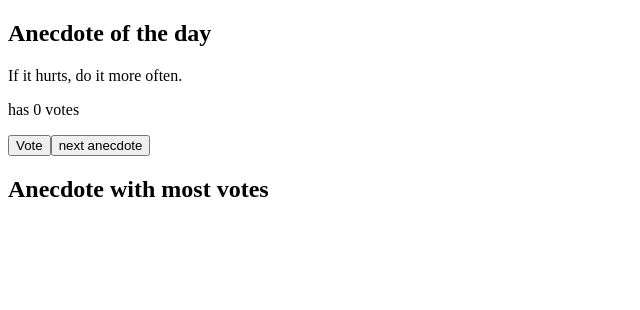
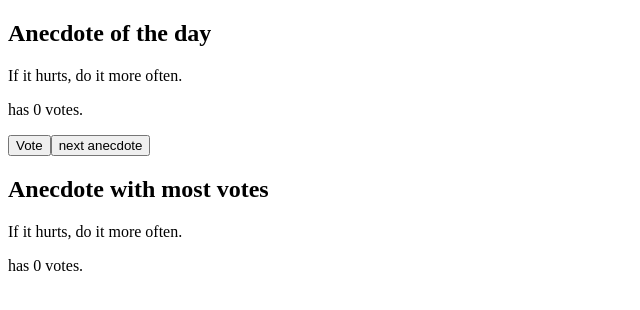
Before and after one commit to dilippoudel/Mooc, a React (Create React App) app: page / in a window 1280 px wide. Shown: the top 310 px of the page, without its empty margins (0-640 px from the left). Built offline with nearby package versions, Linux system fonts and the light colour scheme.

Commit message:
Added Most voted Anecdote functionality

```diff
--- a/src/App.js
+++ b/src/App.js
@@ -1,7 +1,14 @@
 import { useState } from 'react'
 const Heading = ({ text }) => <h2>{text}</h2>
 const Button = ({ text, onClick }) => <button onClick={onClick}>{text}</button>
-
+const Statement = ({ votes, text }) => {
+  return (
+    <div>
+      <p>{text}</p>
+      <p>has {votes} votes.</p>
+    </div>
+  )
+}
 const App = () => {
   const anecdotes = [
     'If it hurts, do it more often.',
@@ -15,6 +22,7 @@ const App = () => {
 
   const [selected, setSelected] = useState(0)
   const [voteCount, setVoteCount] = useState([0, 0, 0, 0, 0, 0, 0])
+
   const nextAnecdoteHandler = () => {
     let random = Math.floor(Math.random() * anecdotes.length + 1)
     setSelected(random - 1)
@@ -25,17 +33,21 @@ const App = () => {
     newCount[selected] += 1
     setVoteCount(newCount)
   }
+
   return (
     <div>
       <Heading text="Anecdote of the day" />
-      {anecdotes[selected]}
-      <p>has {voteCount[selected]} votes</p>
+      <Statement text={anecdotes[selected]} votes={voteCount[selected]} />
       <div>
         <Button onClick={voteCountHandler} text="Vote" />
         <Button onClick={nextAnecdoteHandler} text="next anecdote" />
       </div>
       <div>
         <Heading text="Anecdote with most votes" />
+        <Statement
+          votes={Math.max(...voteCount)}
+          text={anecdotes[voteCount.indexOf(Math.max(...voteCount))]}
+        />
       </div>
     </div>
   )
```
